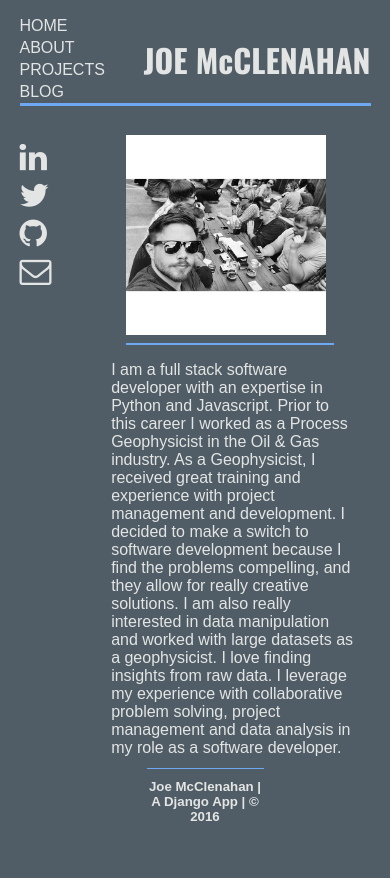
After one commit to jmcclena94/django-portfolio, a Django app: page /about/ in a window 390 px wide. The commit adds this page. Run offline with Django 3.2, Linux system fonts and the light colour scheme; some web fonts are replaced.

Commit message:
added about view

```diff
--- /dev/null
+++ b/portfolio/portfolio/templates/about.html
@@ -0,0 +1,9 @@
+{% extends "homepage.html" %}
+{% block content %}
+<div class="flex about">
+    <img src="/static/profile-pic.jpg" />
+    <p>
+        I am a full stack software developer with an expertise in Python and Javascript. Prior to this career I worked as a Process Geophysicist in the Oil & Gas industry. As a Geophysicist, I received great training and experience with project management and development. I decided to make a switch to software development because I find the problems compelling, and they allow for really creative solutions. I am also really interested in data manipulation and worked with large datasets as a geophysicist. I love finding insights from raw data. I leverage my experience with collaborative problem solving, project management and data analysis in my role as a software developer.
+    </p>
+</div>
+{% endblock %}
--- a/portfolio/portfolio/templates/home-content.html
+++ b/portfolio/portfolio/templates/home-content.html
@@ -1,7 +1,3 @@
 {% extends "homepage.html" %}
 {% block content %}
-<!-- <div class="splash">
-    <img src="/static/background.jpeg" />
-    <h1>FULL STACK DEVELOPER</h1>
-</div> -->
 {% endblock %}
--- a/portfolio/portfolio/urls.py
+++ b/portfolio/portfolio/urls.py
@@ -1,12 +1,13 @@
 from django.conf.urls import url, include
 from django.contrib import admin
-from portfolio.views import HomepageView
+from portfolio.views import HomepageView, AboutView
 from portfolio import settings
 from django.conf.urls.static import static
 
 urlpatterns = [
     url(r'^admin/', admin.site.urls),
     url(r'^home/$', HomepageView.as_view()),
+    url(r'^about/$', AboutView.as_view()),
     url(r'^', include('projects.urls')),
 ]
 
--- a/portfolio/portfolio/views.py
+++ b/portfolio/portfolio/views.py
@@ -3,3 +3,7 @@ from django.views.generic import TemplateView
 
 class HomepageView(TemplateView):
     template_name = 'home-content.html'
+
+
+class AboutView(TemplateView):
+    template_name = 'about.html'
--- a/portfolio/static/modules.css
+++ b/portfolio/static/modules.css
@@ -1,5 +1,15 @@
 .flex {
   display: flex; }
+
+.about {
+  justify-content: space-around; }
+  .about img {
+    width: 200px;
+    height: 200px;
+    border-right: 2px solid #6FA8F2;
+    padding-right: 3%; }
+  .about p {
+    padding-left: 3%; }
 
 .projects {
   flex-direction: column;
@@ -76,4 +86,13 @@
     width: 100%;
     margin-right: 15px; }
 
+@media only screen and (max-width: 670px) {
+  .about {
+    flex-direction: column;
+    align-items: center; }
+    .about img {
+      border-bottom: 2px solid #6FA8F2;
+      border-right: none;
+      padding-bottom: 3%; } }
+
 /*# sourceMappingURL=modules.css.map */
```
Also changed, not shown: portfolio/static/background.jpeg (added), portfolio/static/profile-pic.jpg (added).
